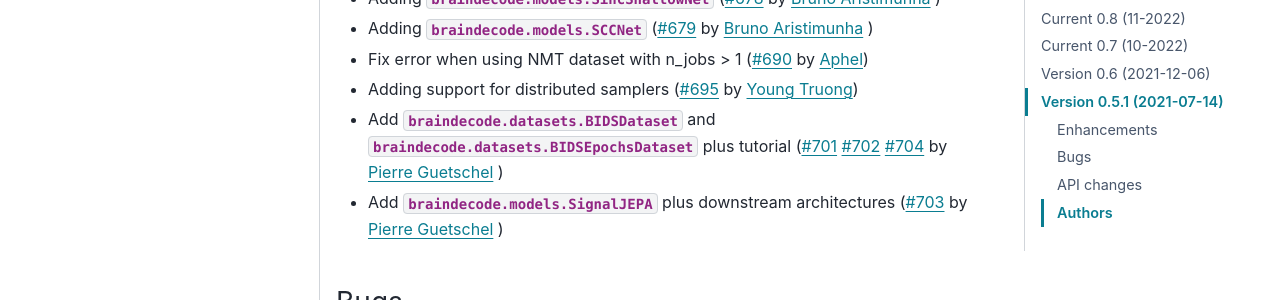
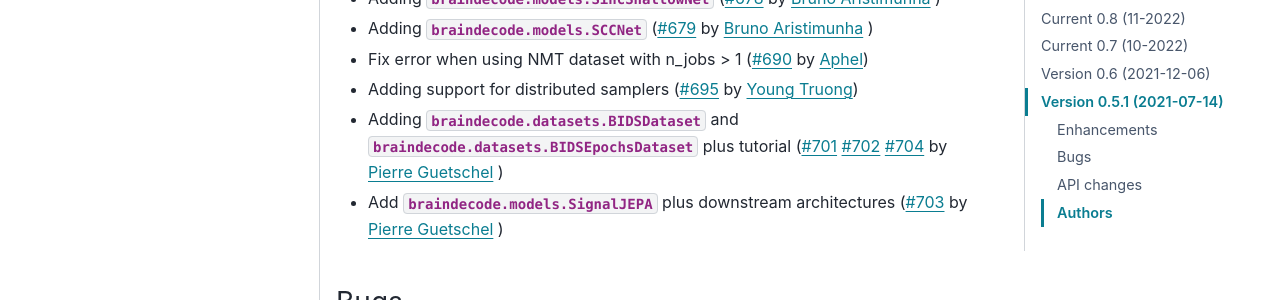
Before and after one commit to braindecode/braindecode, a Sphinx documentation site: the page built from docs/whats_new.rst, in a window 1280 px wide and 900 px high, scrolled down 1723 px. Shown: the part 151-451 px from the top of the window. Built offline with Sphinx 7.4.7 and the PyData theme 0.15.4, drawn with Linux system fonts in a browser that asks for light colours; pages that are not in the unit, such as notebooks, are missing from menus; comment, search, counter and statistics services are not loaded.

Commit message:
Apply suggestions from code review

```diff
--- a/docs/whats_new.rst
+++ b/docs/whats_new.rst
@@ -62,7 +62,7 @@
 - Adding :class:`braindecode.models.SCCNet` (:gh:`679` by `Bruno Aristimunha`_ )
 - Fix error when using NMT dataset with n_jobs > 1 (:gh:`690` by `Aphel`_)
 - Adding support for distributed samplers (:gh:`695` by `Young Truong`_)
-- Add :class:`braindecode.datasets.BIDSDataset` and :class:`braindecode.datasets.BIDSEpochsDataset` plus tutorial (:gh:`701` :gh:`702` :gh:`704` by `Pierre Guetschel`_ )
+- Adding :class:`braindecode.datasets.BIDSDataset` and :class:`braindecode.datasets.BIDSEpochsDataset` plus tutorial (:gh:`701` :gh:`702` :gh:`704` by `Pierre Guetschel`_ )
 - Add :class:`braindecode.models.SignalJEPA` plus downstream architectures (:gh:`703` by `Pierre Guetschel`_ )
 
 Bugs
```
